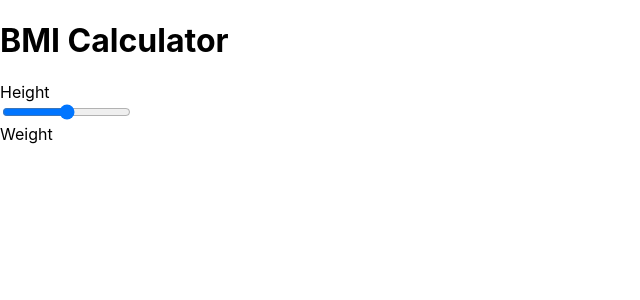
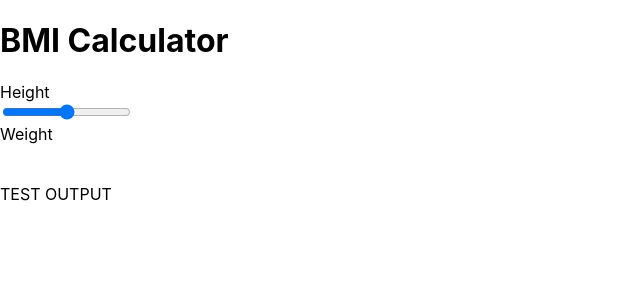
Before and after one commit to leonlevitate/life-insurance-bmi, a React (Create React App) app: page / in a window 1280 px wide. Shown: the top 300 px of the page, without its empty margins (0-640 px from the left). Built offline with nearby package versions, Linux system fonts and the light colour scheme.

Commit message:
Core components set up

```diff
--- a/src/App.js
+++ b/src/App.js
@@ -1,6 +1,7 @@
 import React, { Component } from "react";
 import "./App.css";
 import Range from "./Components/Range";
+import Output from "./Components/Output";
 
 class App extends Component {
   constructor(props) {
@@ -25,6 +26,9 @@ class App extends Component {
             <label>Weight</label>
           </div>
         </form>
+        <br />
+        <br />
+        <Output />
       </div>
     );
   }
--- a/src/Components/Output.js
+++ b/src/Components/Output.js
@@ -2,7 +2,7 @@ import React, { Component } from "react";
 
 class Output extends Component {
   render() {
-    return <div className="output"></div>;
+    return <div className="output">TEST OUTPUT</div>;
   }
 }
 
```
